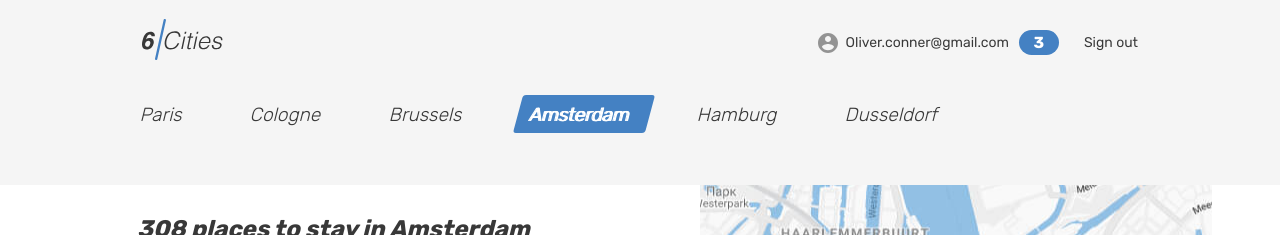
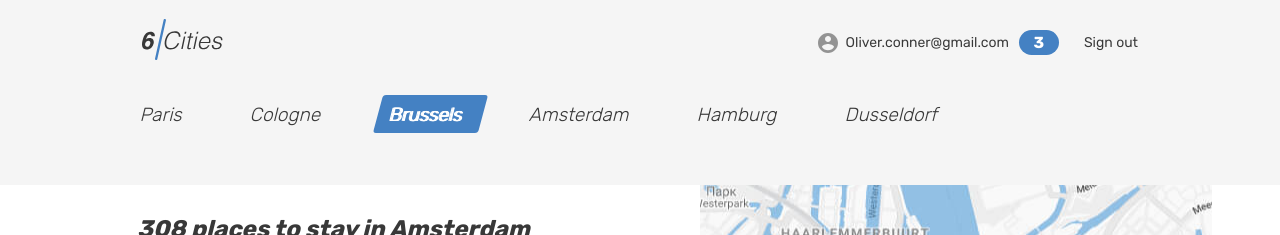
Before and after one commit to ivnikonHA/624885-six-cities-15, a React (Vite) app: page / in a window 1280 px wide. Shown: the top 235 px of the page. Built offline with nearby package versions, Linux system fonts and the light colour scheme.

Commit message:
Добавляет компонент выбора города

```diff
--- /dev/null
+++ b/src/components/cities-list/cities-list.tsx
@@ -0,0 +1,21 @@
+type citiesListProps = {
+  items: string[];
+  currentItem: string;
+}
+
+export default function CitiesList({items, currentItem} : citiesListProps) : JSX.Element {
+  return (
+    <ul className="locations__list tabs__list">
+      {items.map((item) => (
+        <li key={item} className="locations__item">
+          <a
+            className={`locations__item-link tabs__item ${item === currentItem && 'tabs__item--active'}`}
+            href="#"
+          >
+            <span>{item}</span>
+          </a>
+        </li>
+      ))}
+    </ul>
+  );
+}
--- a/src/const.ts
+++ b/src/const.ts
@@ -5,4 +5,13 @@ const SortOptions = {
   TOP_RATED: 'Top rated first'
 };
 
-export {SortOptions};
+const CitiesListItems = {
+  PARIS: 'Paris',
+  COLOGNE: 'Cologne',
+  BRUSSELS: 'Brussels',
+  AMSTERDAM: 'Amsterdam',
+  HAMBURG: 'Hamburg',
+  DUSSELDORF: 'Dusseldorf'
+};
+
+export {SortOptions, CitiesListItems};
--- a/src/pages/main-page/main-page.tsx
+++ b/src/pages/main-page/main-page.tsx
@@ -1,7 +1,8 @@
 import Card from '../../components/card/card';
+import CitiesList from '../../components/cities-list/cities-list';
 import Header from '../../components/header/header';
 import SortingForm from '../../components/sorting-form/sorting-form';
-import { SortOptions } from '../../const';
+import { CitiesListItems, SortOptions } from '../../const';
 import { mockOffers } from '../../mocks/offers-mock';
 
 type MainPageProps = {
@@ -17,38 +18,7 @@ export default function MainPage({placesCount}:MainPageProps) : JSX.Element {
         <h1 className="visually-hidden">Cities</h1>
         <div className="tabs">
           <section className="locations container">
-            <ul className="locations__list tabs__list">
-              <li className="locations__item">
-                <a className="locations__item-link tabs__item" href="#">
-                  <span>Paris</span>
-                </a>
-              </li>
-              <li className="locations__item">
-                <a className="locations__item-link tabs__item" href="#">
-                  <span>Cologne</span>
-                </a>
-              </li>
-              <li className="locations__item">
-                <a className="locations__item-link tabs__item" href="#">
-                  <span>Brussels</span>
-                </a>
-              </li>
-              <li className="locations__item">
-                <a className="locations__item-link tabs__item tabs__item--active">
-                  <span>Amsterdam</span>
-                </a>
-              </li>
-              <li className="locations__item">
-                <a className="locations__item-link tabs__item" href="#">
-                  <span>Hamburg</span>
-                </a>
-              </li>
-              <li className="locations__item">
-                <a className="locations__item-link tabs__item" href="#">
-                  <span>Dusseldorf</span>
-                </a>
-              </li>
-            </ul>
+            <CitiesList items={Object.values(CitiesListItems)} currentItem={CitiesListItems.BRUSSELS} />
           </section>
         </div>
         <div className="cities">
```
